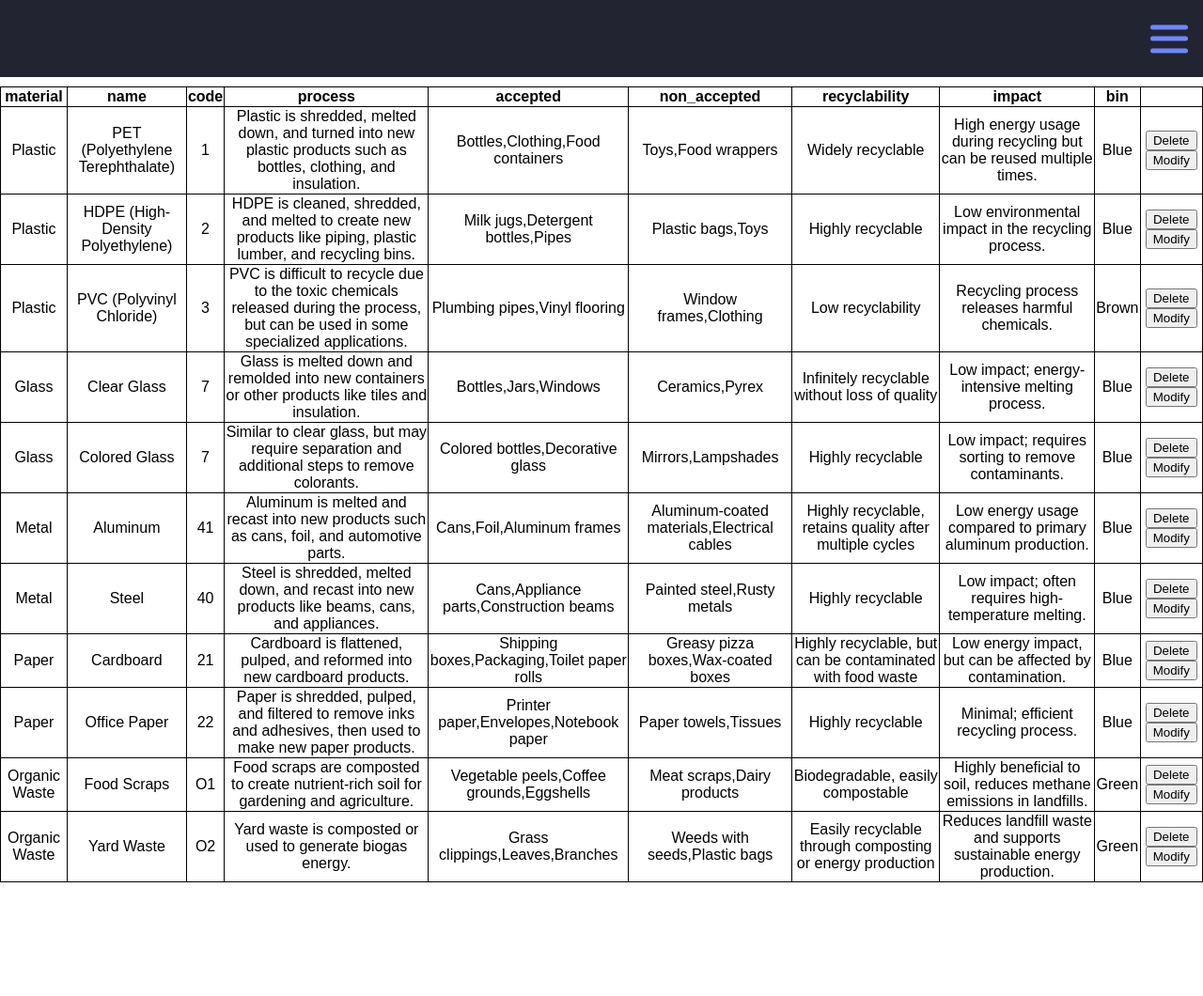
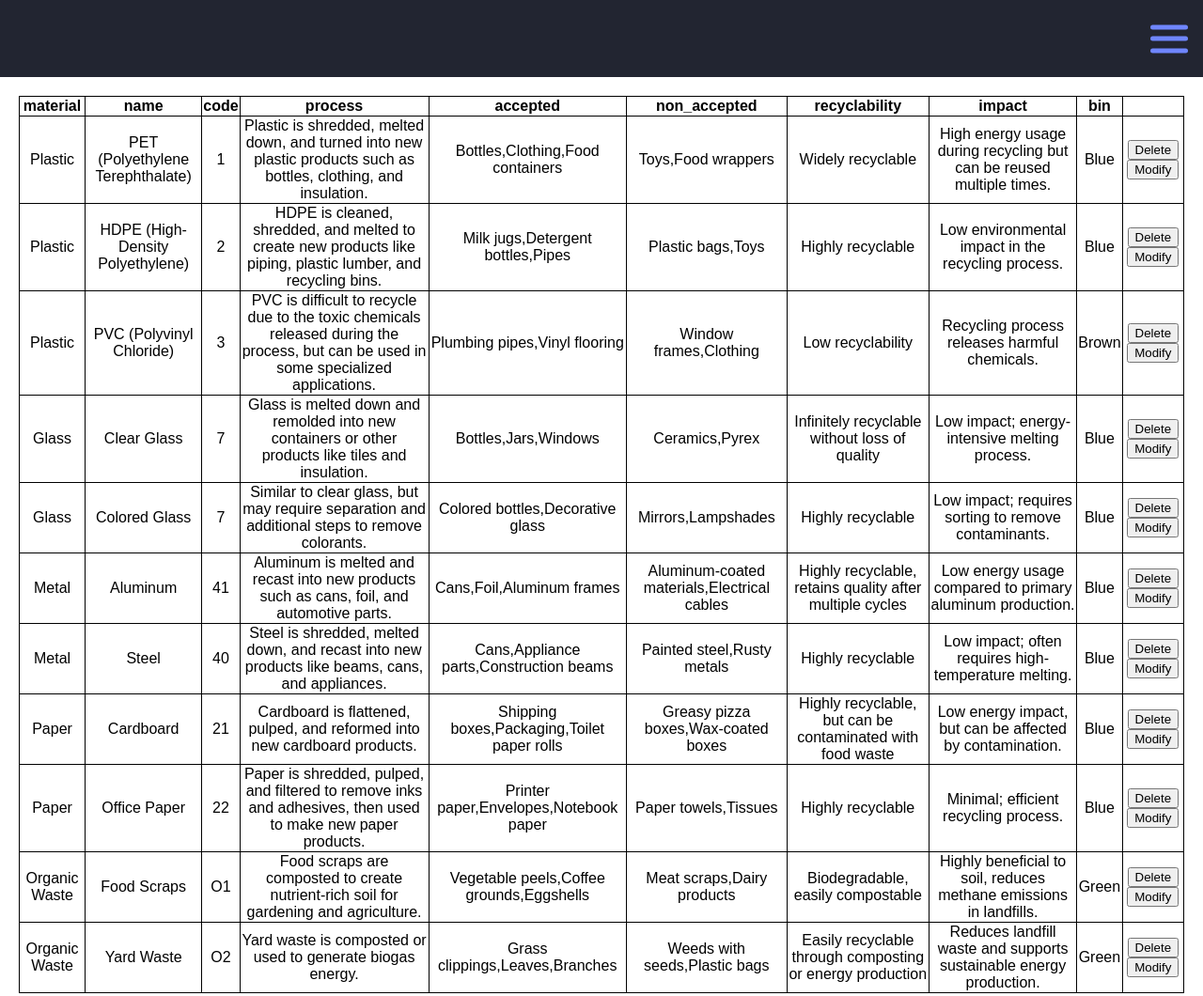
Before and after one commit to MichalSalabura/WebDevCA2, a plain HTML site: page index.html in a window 1280 px wide. Shown: the whole page at 94% size. Before the commit the page ends 939 px from the top, so only its background shows below. Drawn offline with Linux system fonts and the light colour scheme; files whose address does not match are found by name.

Commit message:
Fix: add margin to display

```diff
--- a/src/styles/style.css
+++ b/src/styles/style.css
@@ -115,3 +115,6 @@ menu.active span:nth-child(3) {
     top: 50%;
     transform: translate(-50%, -50%) rotate(-45deg);
 }
+#display {
+  margin: 20px;
+}
```
